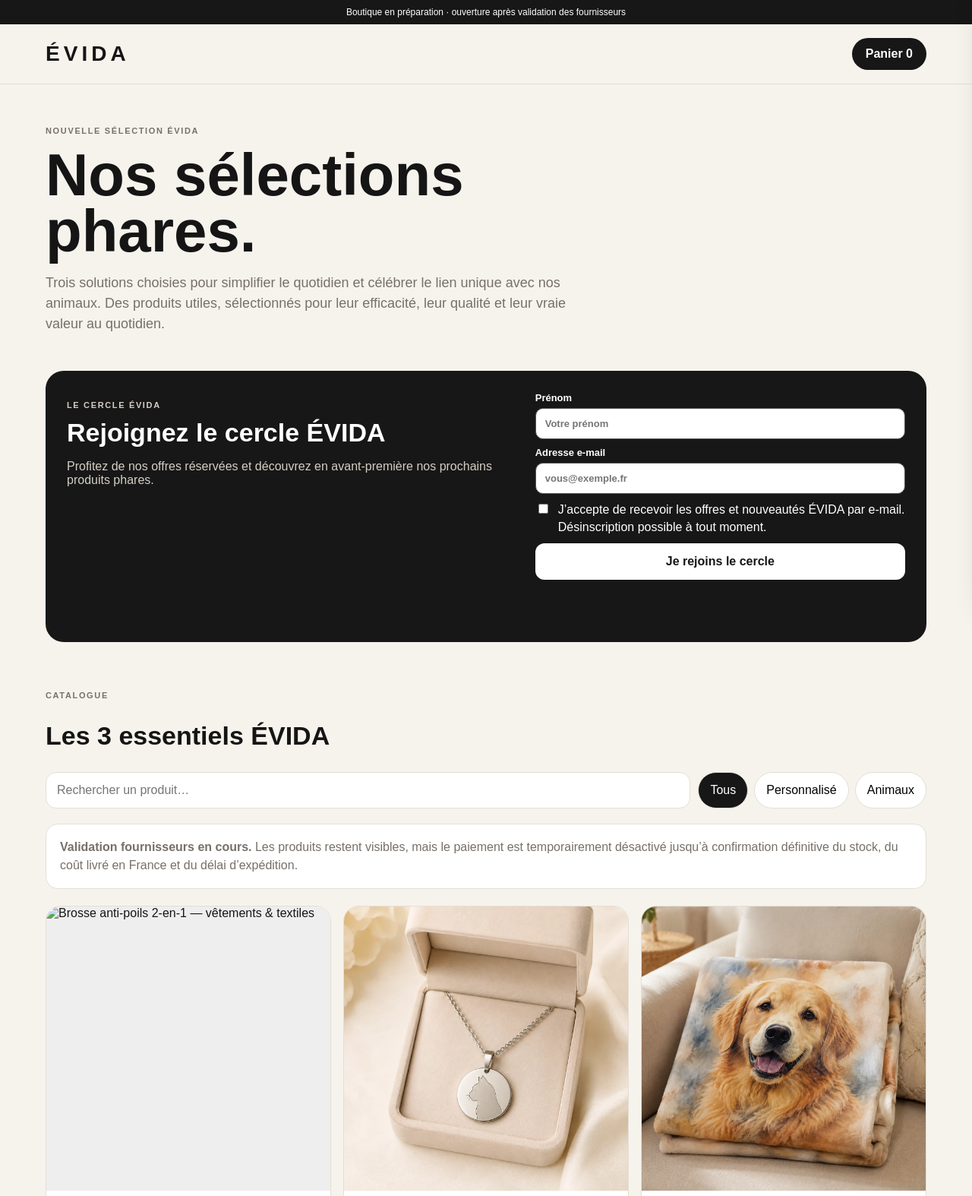
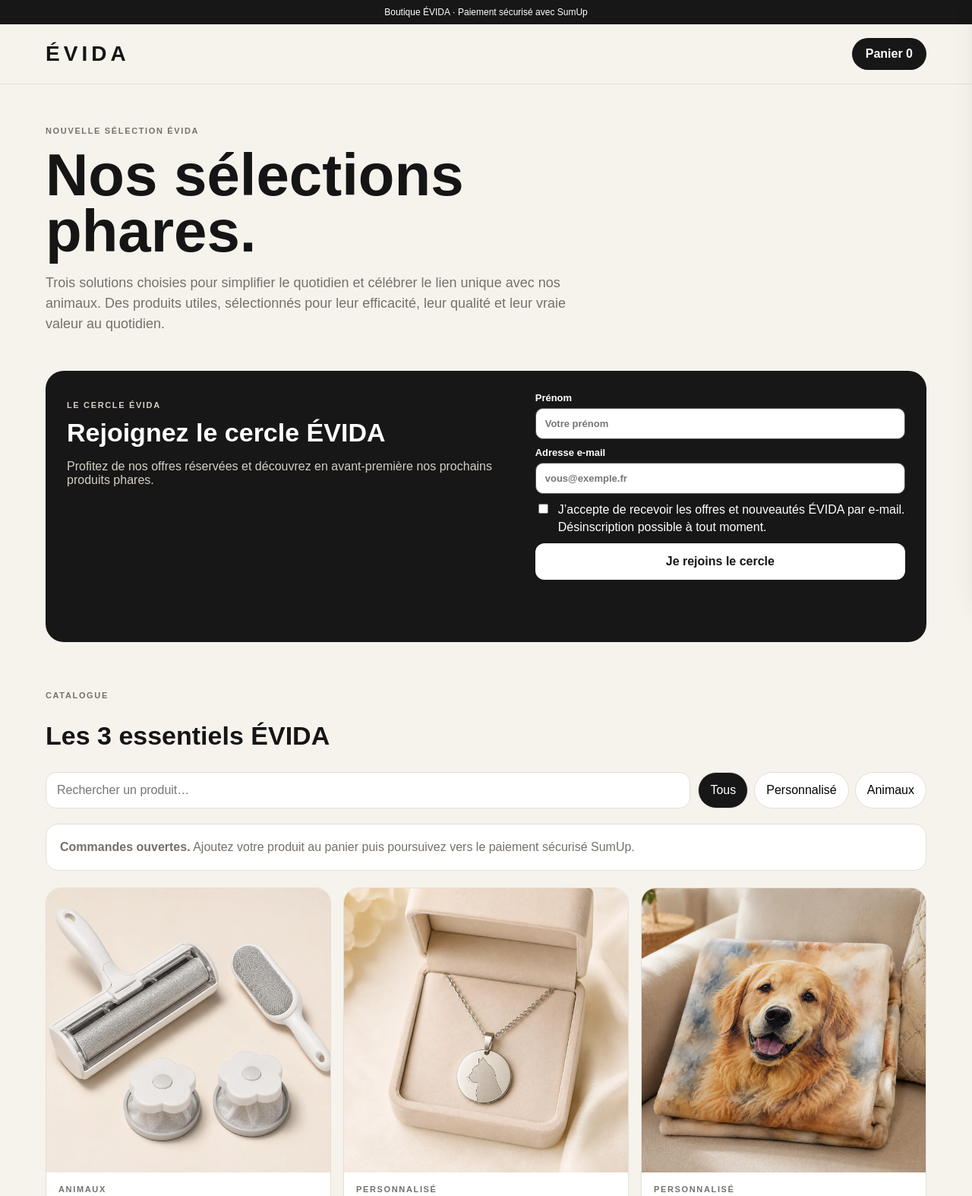
Before and after one commit to Evida-france/evida-fr.github.io, a website: page index.html in a window 1280 px wide. Shown: the top 1574 px of the page at 76% size. Drawn offline with Linux system fonts and the light colour scheme.

Commit message:
Add files via upload

```diff
--- a/index.html
+++ b/index.html
@@ -10,14 +10,14 @@
   <link rel="stylesheet" href="supplier-lock.css">
 </head>
 <body>
-  <div class="top">Boutique en préparation · ouverture après validation des fournisseurs</div>
+  <div class="top">Boutique ÉVIDA · Paiement sécurisé avec SumUp</div>
   <header><div class="nav"><div class="logo">ÉVIDA</div><button class="cartBtn" id="openCart">Panier <span id="cartCount">0</span></button></div></header>
   <section class="hero"><div class="eyebrow">Nouvelle sélection ÉVIDA</div><h1>Nos sélections<br>phares.</h1><p>Trois solutions choisies pour simplifier le quotidien et célébrer le lien unique avec nos animaux. Des produits utiles, sélectionnés pour leur efficacité, leur qualité et leur vraie valeur au quotidien.</p></section>
   <section class="signup"><div><p class="eyebrow">Le cercle ÉVIDA</p><h2>Rejoignez le cercle ÉVIDA</h2><p>Profitez de nos offres réservées et découvrez en avant-première nos prochains produits phares.</p></div><form id="signupForm"><label>Prénom<input name="firstName" autocomplete="given-name" required placeholder="Votre prénom"></label><label>Adresse e-mail<input name="email" type="email" autocomplete="email" required placeholder="vous@exemple.fr"></label><label class="check"><input name="consent" type="checkbox" required><span>J’accepte de recevoir les offres et nouveautés ÉVIDA par e-mail. Désinscription possible à tout moment.</span></label><button class="pay" type="submit">Je rejoins le cercle</button><p id="signupStatus" class="payStatus" aria-live="polite"></p></form></section>
   <main class="wrap">
     <div class="eyebrow">Catalogue</div><h2>Les 3 essentiels ÉVIDA</h2>
     <div class="toolbar"><input id="search" class="search" placeholder="Rechercher un produit…" aria-label="Rechercher un produit"><div class="filters"><button class="filter active" data-cat="Tous">Tous</button><button class="filter" data-cat="Personnalisé">Personnalisé</button><button class="filter" data-cat="Animaux">Animaux</button></div></div>
-    <div class="notice"><strong>Validation fournisseurs en cours.</strong> Les produits restent visibles, mais le paiement est temporairement désactivé jusqu’à confirmation définitive du stock, du coût livré en France et du délai d’expédition.</div>
+    <div class="notice"><strong>Commandes ouvertes.</strong> Ajoutez votre produit au panier puis poursuivez vers le paiement sécurisé SumUp.</div>
     <div id="grid" class="grid"></div>
   </main>
   <footer><strong>ÉVIDA</strong><br><br>Découvrez l'évidence.<br>Des solutions utiles sélectionnées pour votre quotidien.<br><br><nav><a href="mentions-legales.html">Mentions légales</a> · <a href="cgv.html">CGV</a> · <a href="privacy.html">Confidentialité et cookies</a> · <a href="livraison-retours.html">Livraison et retours</a></nav><br><small>© 2026 ÉVIDA — Maihdy Coudert, entrepreneur individuel — SIREN 887 540 086.</small></footer>
--- a/storefront.js
+++ b/storefront.js
@@ -1,8 +1,8 @@
 const API="https://evida-france.netlify.app/.netlify/functions";
 const products=[
-  {id:208,category:"Animaux",name:"Brosse anti-poils 2-en-1 — vêtements & textiles",price:29.90,image:"assets/products/anti-poils-validation.svg",description:"Brosse lavable pour retirer les poils sur les vêtements et les textiles. Référence fournisseur en cours de validation avant ouverture des ventes.",details:"1 brosse anti-poils en ABS · mouvement aller-retour · coloris blanc/orange · fournisseur CJ · SKU CJMY200580801AZ",personalized:false,available:false},
-  {id:207,category:"Personnalisé",name:"Bijou personnalisé — portrait d’animal",price:24.90,image:"assets/products/bijou-animal.webp",description:"Ajoutez directement la photo de votre animal et vérifiez l’aperçu avant de payer.",details:"Pendentif aspect acier · gravure personnalisée · chaîne incluse",personalized:true,available:false,finishes:["Argent","Or","Or rose"],sizes:["Chaîne 45 cm + extension 5 cm"]},
-  {id:206,category:"Personnalisé",name:"Plaid personnalisé — portrait d’animal",price:39.90,image:"assets/products/plaid-animal.webp",description:"Ajoutez directement votre photo : elle restera liée de manière sécurisée à votre commande.",details:"Personnalisation sur photo · aperçu validé avant fabrication",personalized:true,available:false,finishes:["Impression portrait"],sizes:["Format standard — dimensions à confirmer"]}
+  {id:208,category:"Animaux",name:"Pack complet anti-poils — 4 pièces",price:29.90,image:"assets/products/pack-anti-poils.webp",description:"Un pack pratique pour retirer les poils sur le canapé, les vêtements et dans la voiture.",details:"Grande brosse canapé · petite brosse vêtements/voiture · 2 collecteurs pour machine à laver",personalized:false,available:true},
+  {id:207,category:"Personnalisé",name:"Bijou personnalisé — portrait d’animal",price:24.90,image:"assets/products/bijou-animal.webp",description:"Ajoutez directement la photo de votre animal et vérifiez l’aperçu avant de payer.",details:"Pendentif aspect acier · gravure personnalisée · chaîne incluse",personalized:true,available:true,finishes:["Argent","Or","Or rose"],sizes:["Chaîne 45 cm + extension 5 cm"]},
+  {id:206,category:"Personnalisé",name:"Plaid personnalisé — portrait d’animal",price:39.90,image:"assets/products/plaid-animal.webp",description:"Ajoutez directement votre photo : elle restera liée de manière sécurisée à votre commande.",details:"Personnalisation sur photo · aperçu validé avant fabrication",personalized:true,available:true,finishes:["Impression portrait"],sizes:["Format standard — dimensions à confirmer"]}
 ];
 let category="Tous",cart=[],pendingProduct=null,pendingPhoto=null;
 try{cart=JSON.parse(sessionStorage.getItem("evida-cart")||"[]")}catch{cart=[]}
```
